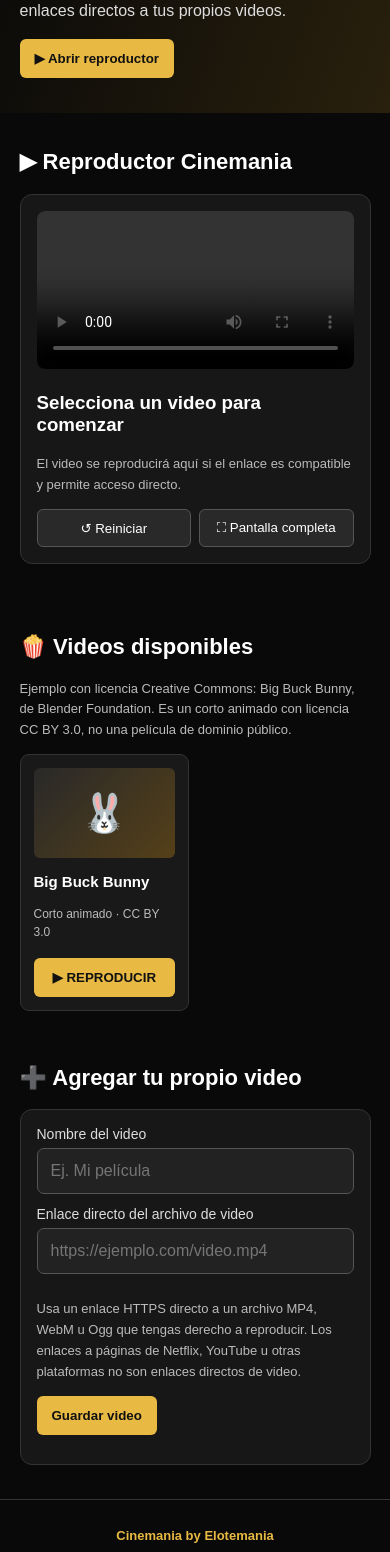
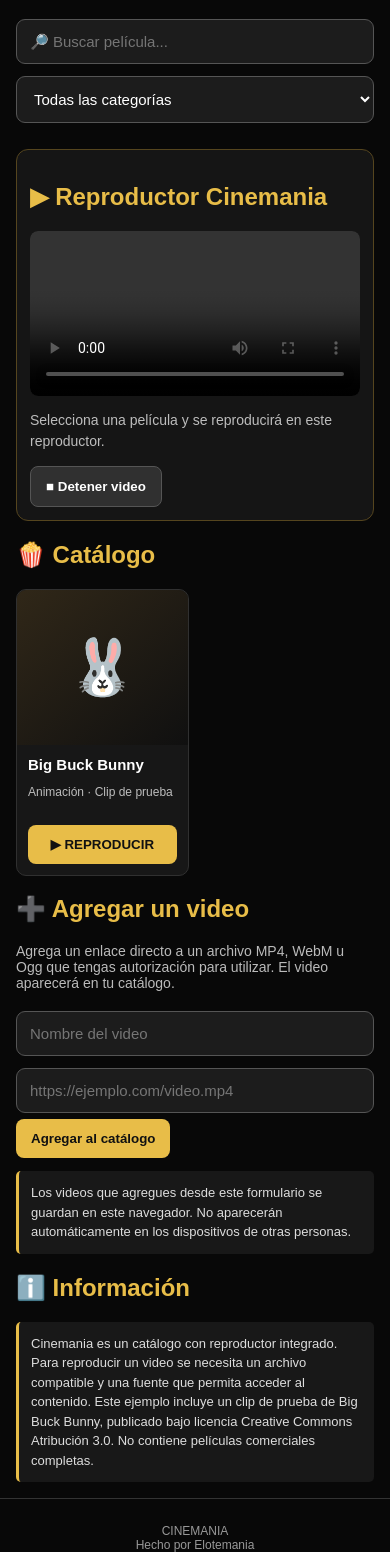
Before and after one commit to cuentaking069-ui/cinemania-by-elotemania., a plain HTML site: page index.html in a window 390 px wide. Shown: the part 230-1782 px from the top of the page. Drawn offline with Linux system fonts and the light colour scheme.

Commit message:
Refactor index.html for improved structure and style

```diff
--- a/index.html
+++ b/index.html
@@ -3,222 +3,448 @@
 <html lang="es">
 <head>
 <meta charset="UTF-8">
-<meta name="viewport" content="width=device-width, initial-scale=1">
-<meta name="theme-color" content="#090909">
-<title>Cinemania by Elotemania</title>
+<meta name="viewport" content="width=device-width, initial-scale=1.0">
+<meta name="theme-color" content="#080808">
+<title>Cinemania | Hecho por Elotemania</title>
+
 <style>
-:root{--gold:#e8b943;--bg:#090909;--card:#191919}
-*{box-sizing:border-box}
-body{margin:0;background:var(--bg);color:#fff;font-family:Arial,sans-serif}
-header{background:#111;padding:16px 5%;display:flex;justify-content:space-between;align-items:center;gap:12px;flex-wrap:wrap;position:sticky;top:0;z-index:5;border-bottom:1px solid #333}
-.logo{font-size:22px;font-weight:900;color:var(--gold)}
-.logo span{color:white}
-nav{display:flex;gap:12px;flex-wrap:wrap}
-button{cursor:pointer}
-nav button{background:none;color:white;border:0;font-weight:bold}
-.hero{padding:35px 5%;background:linear-gradient(110deg,#090909,#29200d);min-height:200px}
-.hero small{color:var(--gold);letter-spacing:2px}
-.hero h1{font-size:clamp(30px,6vw,48px);margin:14px 0}
-.hero p{color:#ddd;line-height:1.5}
-section{padding:18px 5%}
-h2{font-size:22px}
-.gold{background:var(--gold);color:#111;border:0;border-radius:6px;padding:12px 15px;font-weight:bold}
-.panel{background:#171717;border:1px solid #333;border-radius:12px;padding:16px;margin-bottom:16px}
-video{width:100%;max-height:65vh;background:#000;border-radius:8px}
-input{width:100%;padding:13px;margin:6px 0 12px;background:#222;color:#fff;border:1px solid #555;border-radius:7px;font-size:16px}
-label{display:block;color:#ddd;font-size:14px}
-.note{font-size:13px;color:#bbb;line-height:1.6}
-.grid{display:grid;grid-template-columns:repeat(3,minmax(0,1fr));gap:12px}
-.card{background:var(--card);border:1px solid #333;border-radius:9px;padding:13px;min-width:0}
-.poster{height:90px;display:flex;align-items:center;justify-content:center;background:linear-gradient(135deg,#292929,#554018);font-size:38px;border-radius:6px}
-.card h3{font-size:15px}
-.card p{font-size:12px;color:#bbb;line-height:1.5}
-.card button{width:100%;margin-top:5px}
-.secondary{background:#292929;color:#fff;border:1px solid #555;border-radius:6px;padding:10px}
-.row{display:flex;gap:8px;flex-wrap:wrap}
-.row button{flex:1}
-a{color:var(--gold)}
-footer{text-align:center;padding:25px 12px;color:#aaa;border-top:1px solid #333;font-size:13px;line-height:1.7}
-@media(max-width:600px){.grid{grid-template-columns:repeat(2,minmax(0,1fr))}header{align-items:flex-start;flex-direction:column}}
+:root {
+  --fondo: #080808;
+  --panel: #171717;
+  --dorado: #e8bd48;
+  --texto: #ffffff;
+  --gris: #bdbdbd;
+}
+* { box-sizing: border-box; }
+body {
+  margin: 0;
+  background: var(--fondo);
+  color: var(--texto);
+  font-family: Arial, sans-serif;
+}
+header {
+  text-align: center;
+  padding: 26px 12px 20px;
+  background: linear-gradient(180deg,#242014,#080808);
+  border-bottom: 2px solid var(--dorado);
+}
+header h1 {
+  margin: 0;
+  color: var(--dorado);
+  font-size: clamp(32px, 8vw, 48px);
+  letter-spacing: 3px;
+}
+header p {
+  margin: 7px 0 0;
+  color: #eee;
+  font-size: 13px;
+  letter-spacing: 2px;
+}
+main {
+  max-width: 1100px;
+  margin: auto;
+  padding: 16px;
+}
+h2 { color: var(--dorado); }
+input, select {
+  width: 100%;
+  padding: 13px;
+  margin: 6px 0;
+  border-radius: 9px;
+  border: 1px solid #555;
+  background: #1c1c1c;
+  color: white;
+  font-size: 15px;
+}
+button {
+  border: 0;
+  border-radius: 8px;
+  padding: 12px 15px;
+  font-weight: bold;
+  cursor: pointer;
+}
+.dorado {
+  background: var(--dorado);
+  color: #111;
+}
+.secundario {
+  background: #303030;
+  color: white;
+  border: 1px solid #555;
+}
+#reproductor {
+  background: #151515;
+  padding: 13px;
+  border: 1px solid #55451e;
+  border-radius: 12px;
+  margin: 20px 0;
+  scroll-margin-top: 12px;
+}
+#video {
+  width: 100%;
+  display: block;
+  background: #000;
+  border-radius: 8px;
+  max-height: 65vh;
+}
+#estado {
+  color: var(--gris);
+  font-size: 14px;
+  line-height: 1.5;
+}
+.catalogo {
+  display: grid;
+  grid-template-columns: repeat(auto-fill,minmax(145px,1fr));
+  gap: 13px;
+}
+.pelicula {
+  background: var(--panel);
+  border: 1px solid #303030;
+  border-radius: 10px;
+  overflow: hidden;
+}
+.poster {
+  height: 155px;
+  display: flex;
+  align-items: center;
+  justify-content: center;
+  background: linear-gradient(140deg,#302718,#101010);
+  font-size: 55px;
+}
+.info { padding: 11px; }
+.info h3 {
+  font-size: 15px;
+  margin: 0 0 7px;
+}
+.info p {
+  color: var(--gris);
+  font-size: 12px;
+  min-height: 28px;
+}
+.info button { width: 100%; }
+.nota {
+  background: #181818;
+  padding: 12px;
+  border-left: 3px solid var(--dorado);
+  border-radius: 5px;
+  font-size: 13px;
+  line-height: 1.5;
+  color: #ddd;
+}
+footer {
+  text-align: center;
+  color: #999;
+  padding: 25px 10px;
+  border-top: 1px solid #333;
+  font-size: 12px;
+}
+.oculto { display: none; }
 </style>
 </head>
+
 <body>
+
 <header>
-  <div class="logo">🎬 CINE<span>MANIA</span></div>
-  <nav>
-    <button onclick="window.scrollTo({top:0,behavior:'smooth'})">Inicio</button>
-    <button onclick="document.getElementById('catalogo').scrollIntoView({behavior:'smooth'})">Catálogo</button>
-    <button onclick="document.getElementById('agregar').scrollIntoView({behavior:'smooth'})">Agregar video</button>
-  </nav>
+  <h1>CINEMANIA</h1>
+  <p>Hecho por Elotemania</p>
 </header>
 
-<div class="hero">
-  <small>CINEMANIA BY ELOTEMANIA</small>
-  <h1>Tu cine, tu pantalla.</h1>
-  <p>Descubre videos con licencia abierta y agrega enlaces directos a tus propios videos.</p>
-  <button class="gold" onclick="document.getElementById('reproductor').scrollIntoView({behavior:'smooth'})">▶ Abrir reproductor</button>
-</div>
+<main>
+  <h2>🎬 Tu cine</h2>
+  <p style="color:#bbb">
+    Busca un título o selecciona una película para reproducirla aquí.
+  </p>
+
+  <input
+    id="busqueda"
+    type="search"
+    placeholder="🔎 Buscar película..."
+    aria-label="Buscar película"
+  >
+
+  <select id="categoria" aria-label="Filtrar películas">
+    <option value="todas">Todas las categorías</option>
+    <option value="animacion">Animación</option>
+    <option value="prueba">Videos de prueba</option>
+    <option value="propias">Mis videos</option>
+  </select>
 
   <section id="reproductor">
-  <h2>▶ Reproductor Cinemania</h2>
-  <div class="panel">
-    <video id="video" controls playsinline preload="metadata">
-      Tu navegador no puede reproducir este formato de video.
+    <h2 id="tituloVideo">▶ Reproductor Cinemania</h2>
+
+    <video
+      id="video"
+      controls
+      playsinline
+      preload="metadata"
+    >
+      Tu navegador no puede reproducir este video.
     </video>
-    <h3 id="ahora">Selecciona un video para comenzar</h3>
-    <p id="estado" class="note">El video se reproducirá aquí si el enlace es compatible y permite acceso directo.</p>
-    <div class="row">
-      <button class="secondary" onclick="reiniciar()">↺ Reiniciar</button>
-      <button class="secondary" onclick="pantallaCompleta()">⛶ Pantalla completa</button>
-    </div>
-  </div>
+
+    <p id="estado" aria-live="polite">
+      Selecciona una película y se reproducirá en este reproductor.
+    </p>
+
+    <button class="secundario" id="cerrarVideo" type="button">
+      ■ Detener video
+    </button>
   </section>
 
-<section id="catalogo">
-  <h2>🍿 Videos disponibles</h2>
-  <p class="note">Ejemplo con licencia Creative Commons: Big Buck Bunny, de Blender Foundation. Es un corto animado con licencia CC BY 3.0, no una película de dominio público.</p>
-  <div class="grid" id="lista"></div>
-</section>
+  <h2>🍿 Catálogo</h2>
+  <div id="catalogo" class="catalogo"></div>
 
-<section id="agregar">
-  <h2>➕ Agregar tu propio video</h2>
-  <div class="panel">
-    <label for="titulo">Nombre del video</label>
-    <input id="titulo" placeholder="Ej. Mi película">
-    <label for="url">Enlace directo del archivo de video</label>
-    <input id="url" type="url" placeholder="https://ejemplo.com/video.mp4">
-    <p class="note">Usa un enlace HTTPS directo a un archivo MP4, WebM u Ogg que tengas derecho a reproducir. Los enlaces a páginas de Netflix, YouTube u otras plataformas no son enlaces directos de video.</p>
-    <button class="gold" onclick="agregar()">Guardar video</button>
-    <p id="mensaje" class="note" aria-live="polite"></p>
+  <h2>➕ Agregar un video</h2>
+  <p style="color:#bbb;font-size:14px">
+    Agrega un enlace directo a un archivo MP4, WebM u Ogg que tengas
+    autorización para utilizar. El video aparecerá en tu catálogo.
+  </p>
+
+  <input id="nuevoTitulo" type="text" placeholder="Nombre del video">
+
+  <input
+    id="nuevaUrl"
+    type="url"
+    placeholder="https://ejemplo.com/video.mp4"
+  >
+
+  <button class="dorado" id="agregarVideo" type="button">
+    Agregar al catálogo
+  </button>
+
+  <p id="mensajeAgregar" class="nota">
+    Los videos que agregues desde este formulario se guardan en este
+    navegador. No aparecerán automáticamente en los dispositivos de
+    otras personas.
+  </p>
+
+  <h2>ℹ️ Información</h2>
+  <div class="nota">
+    Cinemania es un catálogo con reproductor integrado. Para reproducir
+    un video se necesita un archivo compatible y una fuente que permita
+    acceder al contenido. Este ejemplo incluye un clip de prueba de
+    Big Buck Bunny, publicado bajo licencia Creative Commons Atribución
+    3.0. No contiene películas comerciales completas.
   </div>
-</section>
+</main>
 
 <footer>
-  <strong style="color:#e8b943">Cinemania by Elotemania</strong><br>
-  Reproduce videos propios o autorizados.<br>
-  Big Buck Bunny © Blender Foundation — licencia CC BY 3.0.
-  <a href="https://creativecommons.org/licenses/by/3.0/" target="_blank" rel="noopener">Consultar licencia</a>
+  CINEMANIA<br>
+  Hecho por Elotemania
 </footer>
 
 <script>
-const ejemplo={
- id:"bbb",
- titulo:"Big Buck Bunny",
- tipo:"Corto animado · CC BY 3.0",
- icono:"🐰",
- url:"https://commons.wikimedia.org/wiki/Special:Redirect/file/Big_Buck_Bunny_medium.ogv",
- fijo:true
-};
+const VIDEO_PRUEBA =
+  "https://raw.githubusercontent.com/bower-media-samples/big-buck-bunny-480p-30s/master/video.mp4";
 
-let videos=[ejemplo];
-try{
- const guardados=JSON.parse(localStorage.getItem("cinemaniaVideos")||"[]");
- videos=videos.concat(guardados.filter(v=>v&&v.id&&v.titulo&&v.url));
-}catch(e){}
+const peliculas = [
+  {
+    id: "bbb",
+    titulo: "Big Buck Bunny",
+    categoria: "animacion",
+    descripcion: "Animación · Clip de prueba",
+    icono: "🐰",
+    url: VIDEO_PRUEBA,
+    fijo: true
+  }
+];
 
-function guardar(){
- try{
-  localStorage.setItem("cinemaniaVideos",JSON.stringify(videos.filter(v=>!v.fijo)));
- }catch(e){
-  document.getElementById("mensaje").textContent="No se pudo guardar en este dispositivo.";
+const video = document.getElementById("video");
+const tituloVideo = document.getElementById("tituloVideo");
+const estado = document.getElementById("estado");
+const catalogo = document.getElementById("catalogo");
+const busqueda = document.getElementById("busqueda");
+const categoria = document.getElementById("categoria");
+
+function leerVideosGuardados() {
+  try {
+    return JSON.parse(localStorage.getItem("cinemaniaVideos") || "[]");
+  } catch (e) {
+    return [];
   }
 }
 
-function seguro(url){
- try{
-  const u=new URL(url);
-  return u.protocol==="https:"||u.protocol==="http:";
- }catch(e){return false;}
+function obtenerPeliculas() {
+  return [...peliculas, ...leerVideosGuardados()];
 }
 
-function escapar(s){
- return String(s).replace(/[&<>"']/g,c=>({
-  "&":"&amp;","<":"&lt;",">":"&gt;",'"':"&quot;","'":"&#39;"
- }[c]));
-}
-
-function render(){
- document.getElementById("lista").innerHTML=videos.map(v=>`
- <article class="card">
-  <div class="poster">${v.fijo?"🐰":"🎞️"}</div>
-  <h3>${escapar(v.titulo)}</h3>
-  <p>${escapar(v.tipo||"Video agregado")}</p>
-  <button class="gold" onclick="reproducir('${escapar(v.id)}')">▶ REPRODUCIR</button>
-  ${v.fijo?"":`<button class="secondary" onclick="eliminar('${escapar(v.id)}')">Eliminar</button>`}
- </article>`).join("");
-}
-
-function reproducir(id){
- const v=videos.find(x=>x.id===id);
- if(!v)return;
- const player=document.getElementById("video");
- if(!seguro(v.url)){
-  document.getElementById("estado").textContent="El enlace no es válido.";
-  return;
- }
- player.pause();
- player.src=v.url;
- player.load();
- document.getElementById("ahora").textContent=v.titulo;
- document.getElementById("estado").textContent="Preparando video… Si el formato o el servidor no son compatibles, prueba otro enlace directo.";
- document.getElementById("reproductor").scrollIntoView({behavior:"smooth"});
- player.play().then(()=>{
-  document.getElementById("estado").textContent="Reproduciendo: "+v.titulo;
- }).catch(()=>{
-  document.getElementById("estado").textContent="Pulsa ▶ en el reproductor para iniciar. Si no funciona, el servidor podría bloquear la reproducción o el formato no ser compatible.";
+function escapar(texto) {
+  return String(texto).replace(/[&<>"']/g, function (c) {
+    return {
+      "&": "&amp;",
+      "<": "&lt;",
+      ">": "&gt;",
+      '"': "&quot;",
+      "'": "&#39;"
+    }[c];
   });
 }
 
-function agregar(){
- const titulo=document.getElementById("titulo").value.trim();
- const url=document.getElementById("url").value.trim();
- const mensaje=document.getElementById("mensaje");
- if(!titulo||!url){
-  mensaje.textContent="Escribe el nombre y el enlace del video.";
+function renderizarCatalogo() {
+  const texto = busqueda.value.trim().toLowerCase();
+  const filtro = categoria.value;
+
+  const lista = obtenerPeliculas().filter(function (p) {
+    const coincideTexto =
+      p.titulo.toLowerCase().includes(texto) ||
+      p.descripcion.toLowerCase().includes(texto);
+
+    let coincideCategoria = filtro === "todas";
+
+    if (filtro === "animacion") {
+      coincideCategoria = p.categoria === "animacion";
+    } else if (filtro === "prueba") {
+      coincideCategoria = p.id === "bbb";
+    } else if (filtro === "propias") {
+      coincideCategoria = !p.fijo;
+    }
+
+    return coincideTexto && coincideCategoria;
+  });
+
+  if (lista.length === 0) {
+    catalogo.innerHTML =
+      '<p style="color:#bbb">No se encontraron videos.</p>';
     return;
   }
- if(!seguro(url)){
-  mensaje.textContent="Usa un enlace válido que empiece por https:// o http://";
+
+  catalogo.innerHTML = lista.map(function (p) {
+    return `
+      <article class="pelicula">
+        <div class="poster">${escapar(p.icono || "🎬")}</div>
+        <div class="info">
+          <h3>${escapar(p.titulo)}</h3>
+          <p>${escapar(p.descripcion)}</p>
+          <button
+            class="dorado"
+            type="button"
+            data-reproducir="${escapar(p.id)}"
+          >▶ REPRODUCIR</button>
+        </div>
+      </article>
+    `;
+  }).join("");
+}
+
+function reproducir(id) {
+  const p = obtenerPeliculas().find(function (item) {
+    return item.id === id;
+  });
+
+  if (!p) {
+    estado.textContent = "No se encontró este video.";
     return;
   }
- if(!/\.(mp4|webm|ogv|ogg)(\?|#|$)/i.test(new URL(url).pathname)){
-  mensaje.textContent="El enlace no parece terminar en un archivo MP4, WebM u Ogg. Usa un enlace directo de video.";
+
+  tituloVideo.textContent = "▶ " + p.titulo;
+  estado.textContent = "Cargando video...";
+
+  video.pause();
+  video.src = p.url;
+  video.load();
+
+  document.getElementById("reproductor").scrollIntoView({
+    behavior: "smooth",
+    block: "start"
+  });
+
+  const promesa = video.play();
+
+  if (promesa && typeof promesa.catch === "function") {
+    promesa.catch(function () {
+      estado.textContent =
+        "Pulsa el botón ▶ del reproductor para iniciar. " +
+        "Si aparece un error, el enlace puede no permitir reproducción directa.";
+    });
+  }
+}
+
+catalogo.addEventListener("click", function (evento) {
+  const boton = evento.target.closest("[data-reproducir]");
+  if (boton) {
+    reproducir(boton.dataset.reproducir);
+  }
+});
+
+busqueda.addEventListener("input", renderizarCatalogo);
+categoria.addEventListener("change", renderizarCatalogo);
+
+video.addEventListener("playing", function () {
+  estado.textContent = "Reproduciendo dentro de Cinemania.";
+});
+
+video.addEventListener("error", function () {
+  estado.textContent =
+    "No se pudo reproducir este video. El enlace puede estar caído, " +
+    "bloqueado o no ser compatible. Prueba con otro archivo MP4 directo.";
+});
+
+document.getElementById("cerrarVideo").addEventListener("click", function () {
+  video.pause();
+  video.removeAttribute("src");
+  video.load();
+  tituloVideo.textContent = "▶ Reproductor Cinemania";
+  estado.textContent = "Video detenido. Selecciona otro título.";
+});
+
+document.getElementById("agregarVideo").addEventListener("click", function () {
+  const titulo = document.getElementById("nuevoTitulo").value.trim();
+  const urlTexto = document.getElementById("nuevaUrl").value.trim();
+  const mensaje = document.getElementById("mensajeAgregar");
+
+  if (!titulo || !urlTexto) {
+    mensaje.textContent = "Escribe el nombre y el enlace del video.";
     return;
   }
- const v={
-  id:"v"+Date.now(),
-  titulo,
-  url,
-  tipo:"Video agregado"
- };
- videos.push(v);
- guardar();
- render();
- document.getElementById("titulo").value="";
- document.getElementById("url").value="";
- mensaje.textContent="Video agregado al catálogo de este navegador.";
+
+  let url;
+
+  try {
+    url = new URL(urlTexto);
+  } catch (e) {
+    mensaje.textContent = "El enlace no es válido.";
+    return;
   }
 
-function eliminar(id){
- videos=videos.filter(v=>v.id!==id);
- guardar();
- render();
+  if (url.protocol !== "https:" && url.protocol !== "http:") {
+    mensaje.textContent = "El enlace debe comenzar con https:// o http://.";
+    return;
   }
 
-function reiniciar(){
- const p=document.getElementById("video");
- p.currentTime=0;
-}
-function pantallaCompleta(){
- const p=document.getElementById("video");
- if(p.requestFullscreen)p.requestFullscreen();
- else if(p.webkitEnterFullscreen)p.webkitEnterFullscreen();
+  if (!/\.(mp4|webm|ogv|ogg)(?:$|[?#])/i.test(url.href)) {
+    mensaje.textContent =
+      "Usa un enlace directo terminado en .mp4, .webm, .ogv u .ogg.";
+    return;
   }
 
-document.getElementById("video").addEventListener("error",()=>{
- document.getElementById("estado").textContent="No se pudo reproducir este enlace. Comprueba que sea directo, que el archivo exista y que el servidor permita reproducirlo desde otra página.";
+  const guardados = leerVideosGuardados();
+
+  guardados.push({
+    id: "propio-" + Date.now(),
+    titulo: titulo,
+    categoria: "propias",
+    descripcion: "Video agregado por ti",
+    icono: "🎞️",
+    url: url.href,
+    fijo: false
   });
-render();
+
+  try {
+    localStorage.setItem("cinemaniaVideos", JSON.stringify(guardados));
+  } catch (e) {
+    mensaje.textContent = "No se pudo guardar en este navegador.";
+    return;
+  }
+
+  document.getElementById("nuevoTitulo").value = "";
+  document.getElementById("nuevaUrl").value = "";
+  mensaje.textContent =
+    "Video agregado. Está guardado en este navegador solamente.";
+  categoria.value = "todas";
+  renderizarCatalogo();
+});
+
+renderizarCatalogo();
 </script>
+
 </body>
 </html>
```
Lines whose indentation alone changed are shown as unchanged.
